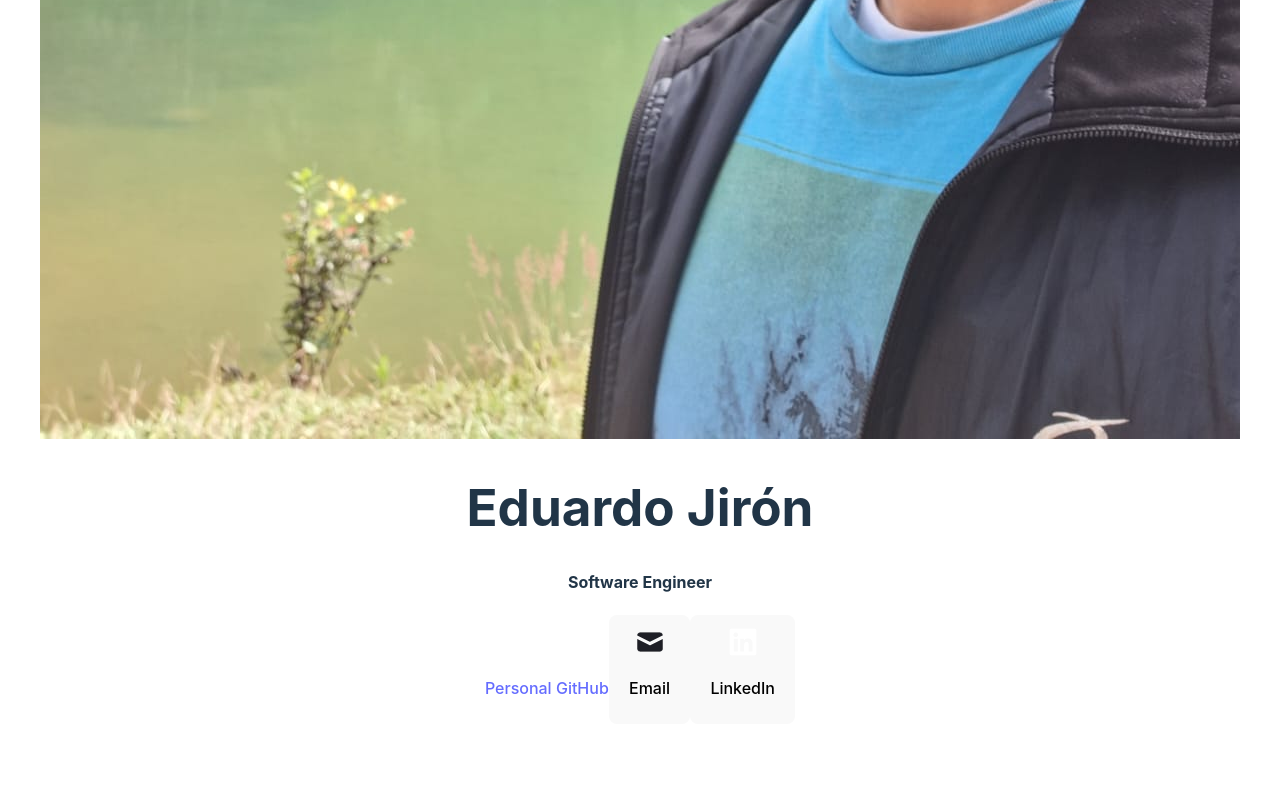
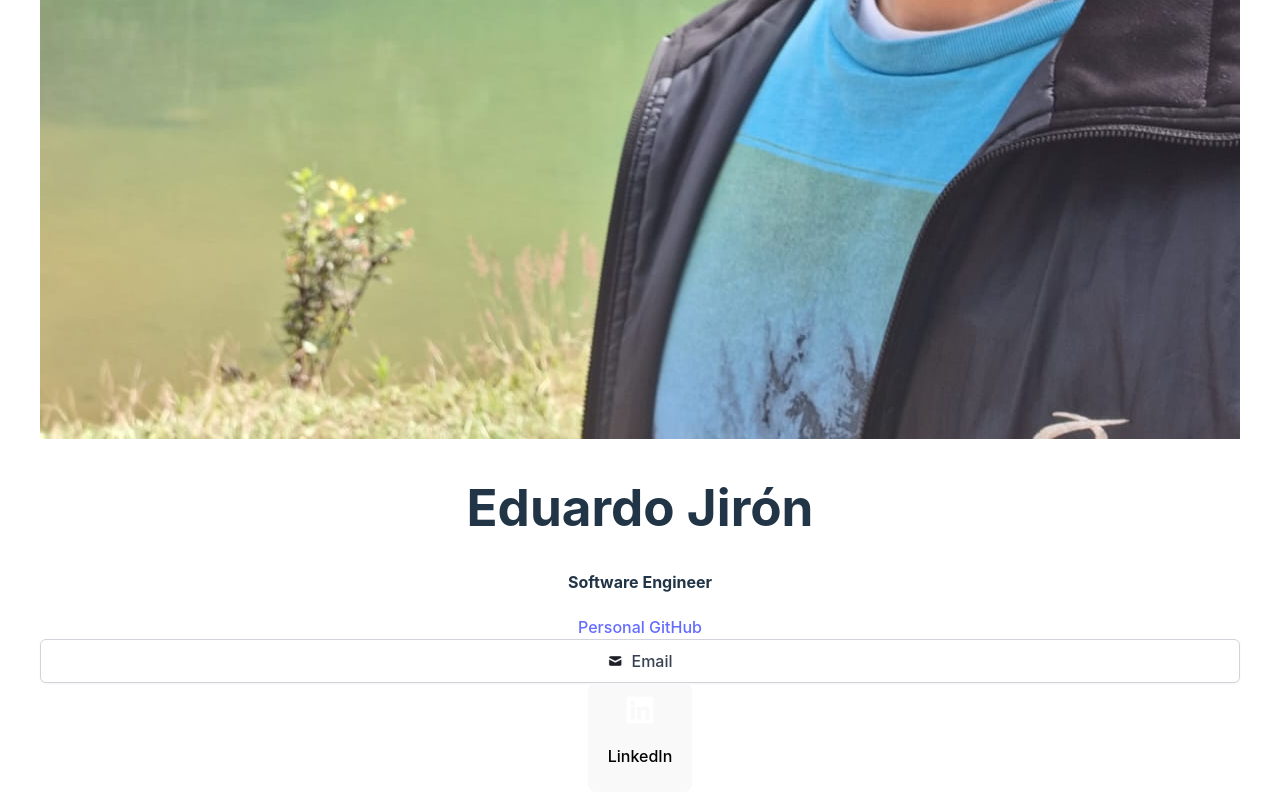
Before and after one commit to emjironal/digital-business-card, a React (Vite) app: page / in a window 1280 px wide. Shown: the part 1193-1993 px from the top of the page. Before the commit the page ends 1949 px from the top, so only its background shows below. Built offline with nearby package versions, Linux system fonts and the light colour scheme.

Commit message:
[update] add styling to MailButton

```diff
--- /dev/null
+++ b/src/components/Information/MailButton.css
@@ -0,0 +1,22 @@
+.email {
+  display: flex;
+  align-items: center;
+  justify-content: center;
+  background-color: white;
+  padding: 9px 28px;
+  color: #374151;
+  border: 1px solid #d1d5db;
+  box-shadow: 0px 1px 2px rgba(0, 0, 0, 0.05);
+  border-radius: 6px;
+}
+
+.email-icon {
+  margin: 0;
+  width: 16px;
+}
+
+.email-text {
+  margin: 0;
+  padding-left: 8px;
+  color: #374151;
+}
--- a/src/components/Information/MailButton.jsx
+++ b/src/components/Information/MailButton.jsx
@@ -1,12 +1,11 @@
 import mailIcon from "../../assets/Mail.png";
+import "./MailButton.css";
 
 export default function MailButton() {
   return (
-    <a href="mailto:emjironal@gmail.com">
-      <button className="email">
-        <img className="email-icon" src={mailIcon} />
-        <p>Email</p>
-      </button>
+    <a className="email" href="mailto:emjironal@gmail.com">
+      <img className="email-icon" src={mailIcon} />
+      <p className="email-text">Email</p>
     </a>
   );
 }
```
